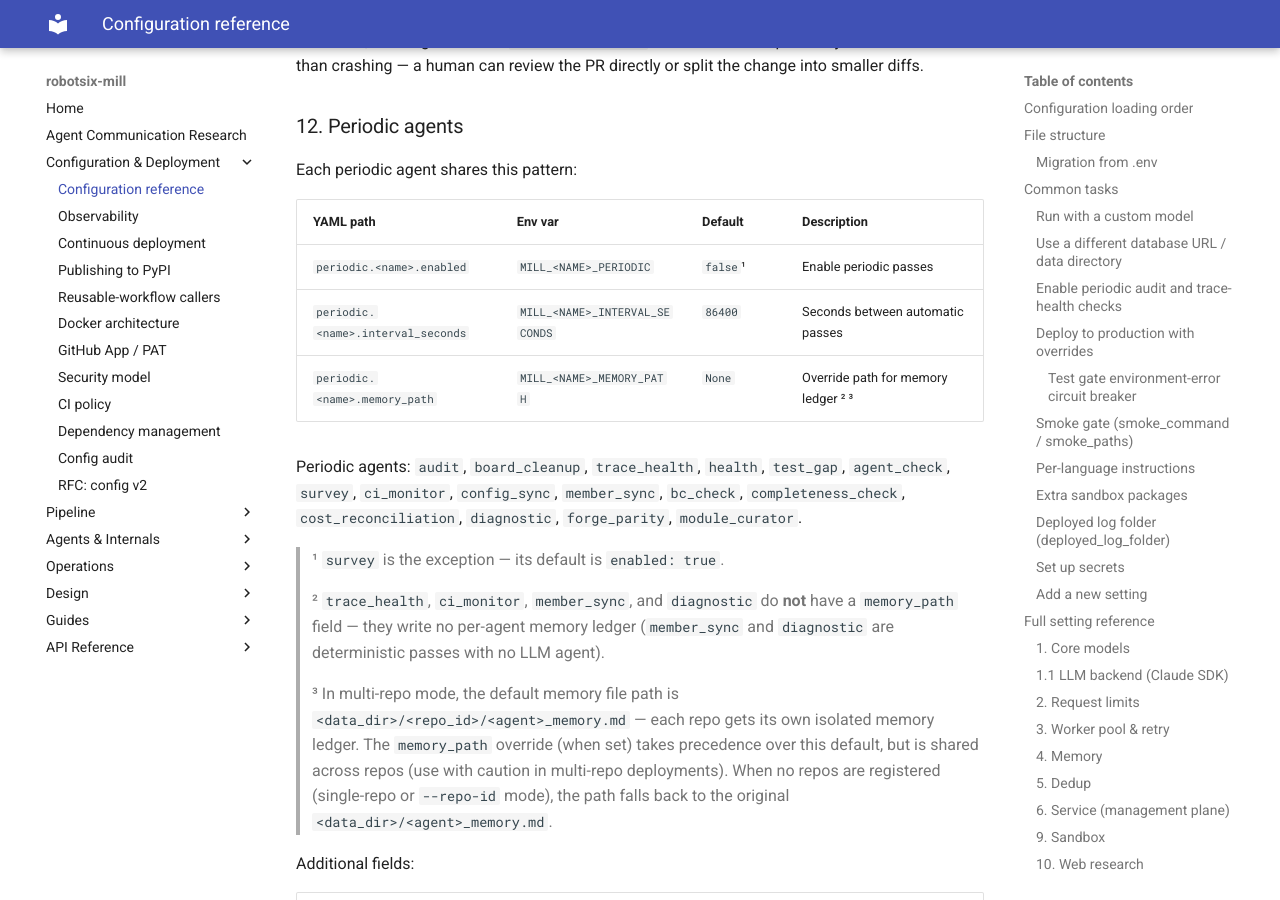
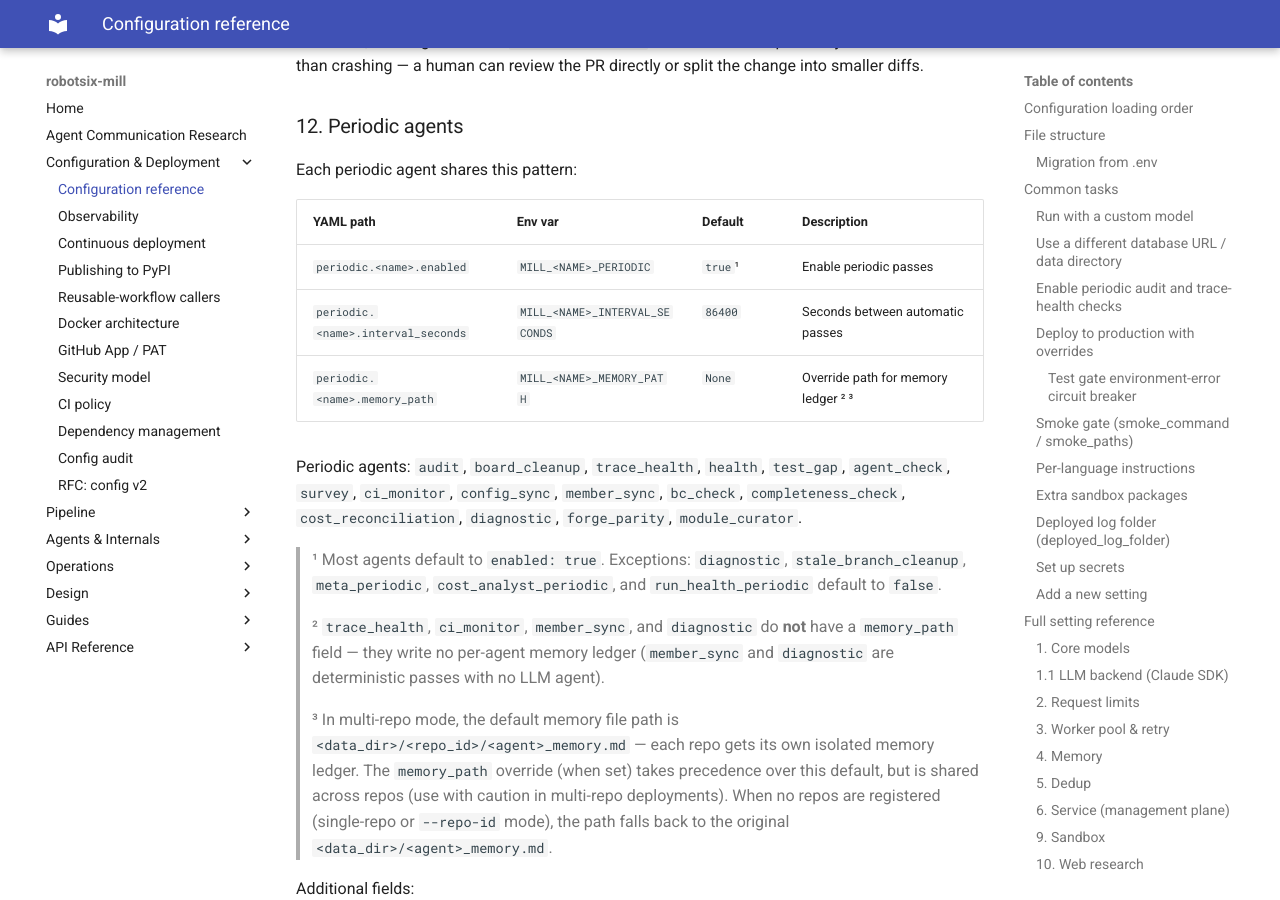
Before and after one commit to damien-robotsix/robotsix-mill, an MkDocs documentation site: the page built from docs/configuration.md, in a window 1280 px wide and 900 px high, scrolled down 20207 px. Built offline with MkDocs 1.6.1 and Material for MkDocs 9.7.7, drawn with Linux system fonts in a browser that asks for light colours.

Commit message:
mill: config drift: periodic agents enabled default doc mismatch (doc=false, model=true for 17/22 agents) (20260615T195250Z-config-drift-periodic-agents-enabled-def-662d)

```diff
--- a/docs/configuration.md
+++ b/docs/configuration.md
@@ -567,7 +567,7 @@ Each periodic agent shares this pattern:
 
 | YAML path | Env var | Default | Description |
 |-----------|---------|---------|-------------|
-| `periodic.<name>.enabled` | `MILL_<NAME>_PERIODIC` | `false`¹ | Enable periodic passes |
+| `periodic.<name>.enabled` | `MILL_<NAME>_PERIODIC` | `true`¹ | Enable periodic passes |
 | `periodic.<name>.interval_seconds` | `MILL_<NAME>_INTERVAL_SECONDS` | `86400` | Seconds between automatic passes |
 | `periodic.<name>.memory_path` | `MILL_<NAME>_MEMORY_PATH` | `None` | Override path for memory ledger ² ³ |
 
@@ -575,7 +575,7 @@ Periodic agents: `audit`, `board_cleanup`, `trace_health`, `health`, `test_gap`,
 `agent_check`, `survey`, `ci_monitor`, `config_sync`, `member_sync`, `bc_check`,
 `completeness_check`, `cost_reconciliation`, `diagnostic`, `forge_parity`, `module_curator`.
 
-> ¹ `survey` is the exception — its default is `enabled: true`.
+> ¹ Most agents default to `enabled: true`. Exceptions: `diagnostic`, `stale_branch_cleanup`, `meta_periodic`, `cost_analyst_periodic`, and `run_health_periodic` default to `false`.
 >
 > ² `trace_health`, `ci_monitor`, `member_sync`, and `diagnostic` do **not** have a
 > `memory_path` field — they write no per-agent memory ledger
```
